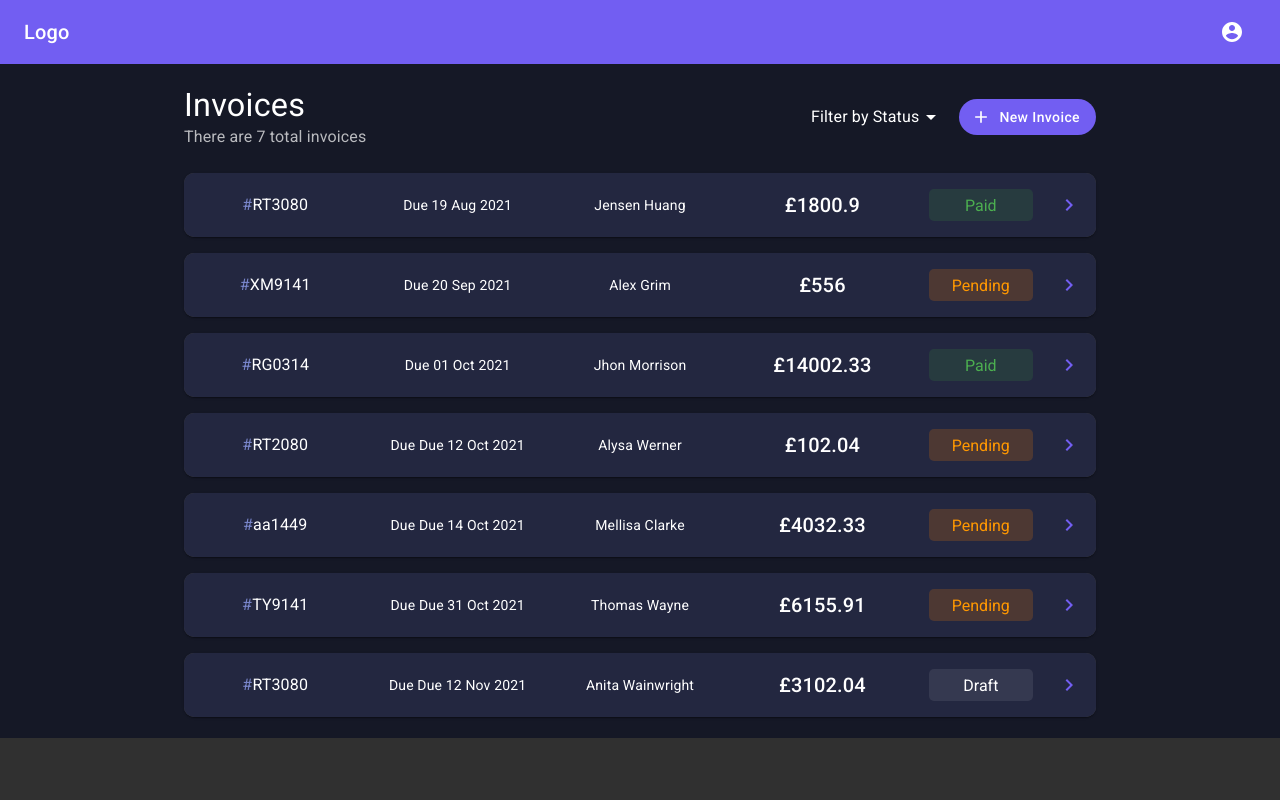
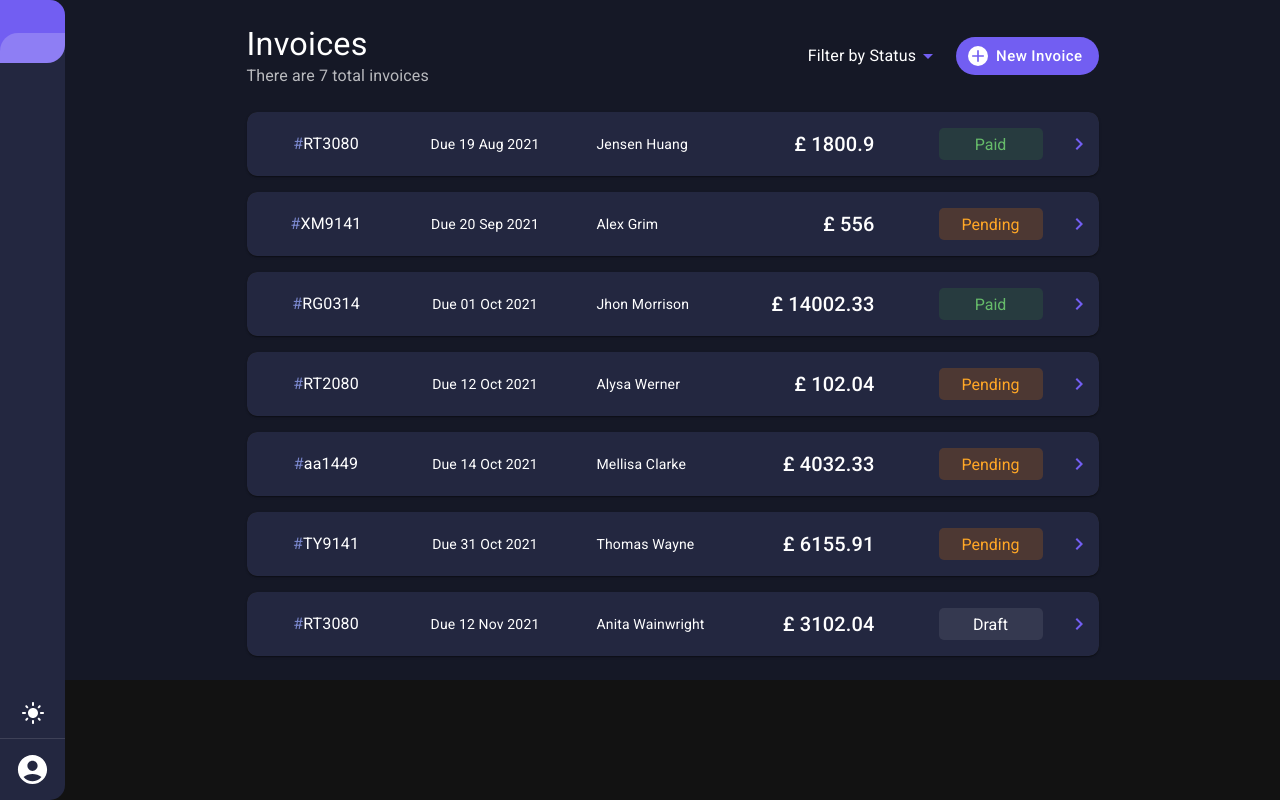
Before and after one commit to LeonelCurti/invoice-app, a React (Create React App) app: page / in a window 1280 px wide. Built offline with nearby package versions, Linux system fonts and the light colour scheme.

Commit message:
Added main layout, sidebar and topbar with responsive functionality

```diff
--- a/package.json
+++ b/package.json
@@ -3,8 +3,10 @@
   "version": "0.1.0",
   "private": true,
   "dependencies": {
-    "@material-ui/core": "^4.12.3",
-    "@material-ui/icons": "^4.11.2",
+    "@emotion/react": "^11.4.1",
+    "@emotion/styled": "^11.3.0",
+    "@mui/icons-material": "^5.0.0",
+    "@mui/material": "^5.0.0",
     "@testing-library/jest-dom": "^5.14.1",
     "@testing-library/react": "^11.2.7",
     "@testing-library/user-event": "^12.8.3",
--- a/public/index.html
+++ b/public/index.html
@@ -3,17 +3,13 @@
   <head>
     <meta charset="utf-8" />
     <link rel="icon" href="%PUBLIC_URL%/favicon.ico" />
-    <meta name="viewport" content="width=device-width, initial-scale=1" />
+    <meta name="viewport" content="initial-scale=1, width=device-width" />
     <meta name="theme-color" content="#000000" />
     <meta
       name="description"
       content="Web site created using create-react-app"
     />
     <link rel="apple-touch-icon" href="%PUBLIC_URL%/logo192.png" />
-    <!--
-      manifest.json provides metadata used when your web app is installed on a
-      user's mobile device or desktop. See https://developers.google.com/web/fundamentals/web-app-manifest/
-    -->
     <link rel="manifest" href="%PUBLIC_URL%/manifest.json" />
     <link rel="stylesheet" href="https://fonts.googleapis.com/css?family=Roboto:300,400,500,700&display=swap" />
     <title>Invoice App</title>
--- a/src/App.js
+++ b/src/App.js
@@ -1,6 +1,7 @@
-import { ThemeProvider } from "@material-ui/styles";
+import { ThemeProvider } from "@mui/material/styles";
 import theme from "./styles/theme";
-import CssBaseline from "@material-ui/core/CssBaseline";
+import "./styles/App.css";
+import CssBaseline from "@mui/material/CssBaseline";
 import Routes from "./routes";
 
 function App() {
--- a/src/components/Layout.js
+++ b/src/components/Layout.js
@@ -1,37 +1,18 @@
-import React, { useState } from "react";
-// import clsx from "clsx";
-import { makeStyles, useTheme } from "@material-ui/styles";
-import { useMediaQuery } from "@material-ui/core";
+import React from "react";
 import Sidebar from "./Sidebar";
 import TopBar from "./TopBar";
+import Box from "@mui/material/Box";
 
-const useStyles = makeStyles((theme) => ({
-  root: {
-    // height: "100%",
-    // paddingTop: 56,
-    // [theme.breakpoints.up("sm")]: {
-    //   paddingTop: 64,
-    // },
-  },
-  content: {
-    // height: "100%",
-  },
-}));
+const drawerWidth = 65;
 
 const Layout = (props) => {
-  const classes = useStyles();
-  const theme = useTheme();
-  const isDesktop = useMediaQuery(theme.breakpoints.up("lg"), {
-    defaultMatches: true,
-  });
   return (
-    <div className={classes.root}>
+    <Box sx={{ display: "flex", flexDirection: { xs: "column", md: "row" } }}>
       <TopBar />
-
-      <Sidebar />
-      <main className={classes.content}>{props.children}</main>
-    </div>
+      <Sidebar drawerWidth={drawerWidth} />
+      <Box sx={{ flexGrow: 1 }}>{props.children}</Box>
+    </Box>
   );
 };
 
-export default Layout
+export default Layout;
--- a/src/components/Sidebar.js
+++ b/src/components/Sidebar.js
@@ -1,11 +1,89 @@
-import React from 'react'
+import React from "react";
+import Box from "@mui/material/Box";
+import Drawer from "@mui/material/Drawer";
+import Divider from "@mui/material/Divider";
+import AccountCircle from "@mui/icons-material/AccountCircle";
+import LightModeIcon from "@mui/icons-material/LightMode";
+import IconButton from "@mui/material/IconButton";
+const SideBar = ({ drawerWidth }) => {
+  return (
+    <Drawer
+      sx={{
+        display: { xs: "none", md: "block" },
+        width: drawerWidth,
+        flexShrink: 0,
+        backgroundColor: "backgroundInvoicePage.main",
+        "& .MuiDrawer-paper": {
+          width: drawerWidth,
+          boxSizing: "border-box",
+          borderTopRightRadius: "15px",
+          borderBottomRightRadius: "15px",
+          backgroundColor: "#232740",
+          borderStyle: "none",
+        },
+      }}
+      variant="permanent"
+      anchor="left"
+    >
+      <Box
+        sx={{
+          display: "flex",
+          flexDirection: "column",
+          justifyContent: "space-between",
+          height: "100%",
+        }}
+      >
+        <Box
+          sx={{
+            backgroundColor: "primary.main",
+            borderBottomRightRadius: "18px",
+            height: 60,
+          }}
+        >
+          <Box
+            sx={{
+              height: "50%",
+              marginTop: "50%",
+              backgroundColor: "primary.light",
+              borderTopLeftRadius: "18px",
+              borderBottomRightRadius: "18px",
+            }}
+          />
+        </Box>
 
-const SideBar = () => {
-  return (
-    <div>
+        <Box
+          sx={{
+            display: "flex",
+            flexDirection: "column",
+            justifyContent: "center",
+            alignItems: "center",
+          }}
+        >
+          <IconButton
+            size="small"
+            aria-label="account of current user"
+            aria-controls="primary-search-account-menu"
+            aria-haspopup="true"
+            color="inherit"
+            sx={{ marginY: 1 }}
+          >
+            <LightModeIcon />
+          </IconButton>
+          <Divider width="100%" />
+          <IconButton
+            size="small"
+            aria-label="account of current user"
+            aria-controls="primary-search-account-menu"
+            aria-haspopup="true"
+            color="inherit"
+            sx={{ marginY: 1 }}
+          >
+            <AccountCircle fontSize="large" />
+          </IconButton>
+        </Box>
+      </Box>
+    </Drawer>
+  );
+};
 
-    </div>
-  )
-}
-
-export default SideBar
+export default SideBar;
--- a/src/components/TopBar.js
+++ b/src/components/TopBar.js
@@ -1,51 +1,75 @@
 import React from "react";
-import { makeStyles } from "@material-ui/core/styles";
-import {
-  AppBar,
-  Toolbar,
-  Hidden,
-  IconButton,
-  Avatar,
-  Typography,
-  Box,
-  Button,
-} from "@material-ui/core";
-import AccountCircle from "@material-ui/icons/AccountCircle";
-import MenuIcon from "@material-ui/icons/Menu";
-const useStyles = makeStyles((theme) => ({
-  root: {
-    // backgroundColor: theme.palette.common.white,
-    // borderBottom: `1px solid ${theme.palette.divider}`,
-  },
-  flexGrow: {
-    flexGrow: 1,
-  },
-  userNameText: {
-    // color: theme.palette.text.primary,
-    // fontWeight: theme.typography.fontWeightBold,
-    textTransform: "uppercase",
-  },
-  logoImg: {
-    width: theme.spacing(5),
-    height: theme.spacing(5),
-    alignItems: "center",
-  },
-}));
+import { AppBar, IconButton, Box } from "@mui/material";
+import AccountCircle from "@mui/icons-material/AccountCircle";
+import LightModeIcon from "@mui/icons-material/LightMode";
+import Divider from "@mui/material/Divider";
 const TopBar = () => {
-  const classes = useStyles();
   return (
-    <Box sx={{ flexGrow: 1 }}>
-      <AppBar position="static">
-        <Toolbar>
-          <Typography variant="h6" component="div">
-            Logo
-          </Typography>
+    <Box
+      sx={{
+        flexGrow: 1,
+        display: { xs: "block", md: "none" },
+        "& .MuiPaper-root": {
+          backgroundColor: "#232740",
+        },
+      }}
+    >
+      <AppBar position="static" sx={{ backgroundImage: "none" }}>
+        <Box
+          sx={{
+            display: "flex",
+            justifyContent: "space-between",
+          }}
+        >
+          <Box
+            sx={{
+              display: "flex",
+              flexDirection: "column",
+              justifyContent: "flex-end",
+              backgroundColor: "primary.main",
+              borderBottomRightRadius: "15px",
+              borderTopRightRadius: "15px",
+              width: 60,
+            }}
+          >
+            <Box
+              sx={{
+                height: "50%",
+                backgroundColor: "primary.light",
+                borderTopLeftRadius: "15px",
+                borderBottomRightRadius: "15px",
+              }}
+            />
+          </Box>
 
-          <div className={classes.flexGrow} />
-          <IconButton color="inherit">
-            <AccountCircle />
-          </IconButton>
-        </Toolbar>
+          <Box
+            sx={{
+              display: "flex",
+              "& .MuiIconButton-root:hover": {
+                backgroundColor: "transparent",
+              },
+            }}
+          >
+            <IconButton
+              size="small"
+              aria-label="account of current user"
+              aria-controls="primary-search-account-menu"
+              aria-haspopup="true"
+              color="inherit"
+              sx={{ padding: 2 }}
+            >
+              <LightModeIcon />
+            </IconButton>
+            <Divider orientation="vertical" />
+            <IconButton
+              size="small"
+              color="inherit"
+              sx={{ padding: 2 }}
+            >
+              <AccountCircle />
+            </IconButton>
+          </Box>
+        </Box>
       </AppBar>
     </Box>
   );
--- a/src/pages/Invoices/InvoiceCard.js
+++ b/src/pages/Invoices/InvoiceCard.js
@@ -1,58 +1,42 @@
 import React from "react";
-import clsx from "clsx";
 import {
   Typography,
-  useMediaQuery,
   Box,
   Grid,
   Card,
   CardActionArea,
   Chip,
-  Hidden,
-} from "@material-ui/core";
-// import Brightness1Icon from "@material-ui/icons/Brightness1";
-import { useTheme, makeStyles } from "@material-ui/core/styles";
-import KeyboardArrowRightIcon from "@material-ui/icons/KeyboardArrowRight";
-const useStyles = makeStyles((theme) => ({
-  root: {},
-  card: {
-    borderRadius: "10px",
-    [theme.breakpoints.up("sm")]: {
-      textAlign: "center",
-    },
-    transition: "0.6s",
-    "&:hover": {
-      boxShadow: "0 8px 16px 0 rgba(0,0,0,0.2)",
-    },
-  },
-  cardActionArea: {
+} from "@mui/material";
+import { styled } from "@mui/material/styles";
+import KeyboardArrowRightIcon from "@mui/icons-material/KeyboardArrowRight";
+
+const CardActionAreaStyle = styled(CardActionArea)(({ theme }) => ({
   backgroundColor: "#232740",
   minHeight: theme.spacing(8),
   padding: theme.spacing(1),
   [theme.breakpoints.down("sm")]: {
     paddingTop: theme.spacing(2),
     paddingBottom: theme.spacing(2),
-      paddingLeft: theme.spacing(3),
-      paddingRight: theme.spacing(3),
+    paddingLeft: theme.spacing(5),
+    paddingRight: theme.spacing(5),
   },
-    "&:hover": {
-      backgroundColor: "#242842",
+  "& :hover": {
+    backgroundColor: theme.palette.backgroundInvoicePage.dark,
   },
+}));
+
+const CardStyle = styled(Card)(({ theme }) => ({
+  borderRadius: "10px",
+  [theme.breakpoints.up("sm")]: {
+    textAlign: "center",
   },
-  arrowRightIcon: {
-    marginLeft: theme.spacing(3),
-    color: theme.palette.primary.main,
-  },
-  statusBullet: {
-    display: "inline-block",
-    borderRadius: "50%",
-    flexGrow: 0,
-    flexShrink: 0,
-    height: theme.spacing(1),
-    width: theme.spacing(1),
-    backgroundColor: theme.palette.primary.main,
-  },
-  chip: {
+  transition: "0.7s",
+  // "& :hover": {
+  //   boxShadow: "0 8px 16px 0 rgba(0,0,0,0.2)",
+  // },
+}));
+
+const ChipStyle = styled(Chip)(({ theme }) => ({
   minWidth: theme.spacing(13),
   borderRadius: "5px",
   fontSize: "1rem",
@@ -63,56 +47,16 @@ const useStyles = makeStyles((theme) => ({
     paddingLeft: theme.spacing(1),
     paddingRight: theme.spacing(1),
   },
-  },
-  innerSpan: {
-    color: "#7986cb",
-  },
-  item1: {
-    order: 1,
-  },
-  item2: {
-    order: 2,
-    [theme.breakpoints.down("xs")]: {
-      order: 3,
-      "&.MuiGrid-item": {
-        paddingBottom: "0px",
-      },
-    },
-  },
-  item3: {
-    order: 3,
-    [theme.breakpoints.down("xs")]: {
-      order: 2,
-      textAlign: "center",
-    },
-  },
-  item4: {
-    order: 4,
-    [theme.breakpoints.down("xs")]: {
-      order: 5,
-      "&.MuiGrid-item": {
-        paddingTop: "0px",
-      },
-    },
-  },
-  item5: {
-    order: 5,
-    [theme.breakpoints.down("xs")]: {
-      order: 4,
-      position: "relative",
-      top: "20px",
-    },
-  },
-  paid: {
+  "&.paid": {
     color: theme.palette.success.main,
     backgroundColor: "rgba(56, 142, 60, 0.2)",
     borderStyle: "none",
   },
-  draft: {
+  "&.draft": {
     backgroundColor: "rgba(213, 213, 213, 0.1)",
     borderStyle: "none",
   },
-  pending: {
+  "&.pending": {
     color: theme.palette.warning.main,
     backgroundColor: "rgba(245, 124, 0, 0.2)",
     borderStyle: "none",
@@ -120,55 +64,102 @@ const useStyles = makeStyles((theme) => ({
 }));
 
 export default function InvoiceCard(props) {
-  const classes = useStyles();
   const { id, date, customer, totalAmount, status } = props.invoice;
-  const theme = useTheme();
-
   const upperCaseFirstLetter = (str) =>
     str.charAt(0).toUpperCase() + str.slice(1);
-  const matchesSm = useMediaQuery(theme.breakpoints.up("sm"));
 
   return (
-    <div className={classes.root}>
-      <Card className={classes.card}>
-        <CardActionArea className={classes.cardActionArea}>
+    <CardStyle>
+      <CardActionAreaStyle>
         <Grid
           container
           direction="row"
-            justifyContent="flex-start"
+          justifyContent="center"
           alignItems="center"
-            spacing={matchesSm ? 2 : 1}
+          spacing={{ xs: 1, sm: 2 }}
         >
-            <Grid item xs={6} sm className={classes.item1}>
+          <Grid item xs={6} sm sx={{ order: 1 }}>
             <Typography>
-                <span className={classes.innerSpan}>#</span>
+              <span style={{ color: "#7986cb" }}>#</span>
               {id}
             </Typography>
           </Grid>
-            <Grid item xs={6} sm className={classes.item2}>
+          <Grid
+            item
+            xs={6}
+            sm
+            sx={{
+              order: { xs: 3, sm: 2 },
+              "&.MuiGrid-item": {
+                paddingBottom: { xs: "0px" },
+              },
+            }}
+          >
             <Typography variant="body2"> {`Due ${date}`}</Typography>
           </Grid>
-            <Grid item xs={6} sm className={classes.item3}>
-              <Typography variant="body2">{customer}</Typography>
+          <Grid
+            item
+            xs={6}
+            sm
+            sx={{
+              order: { xs: 2, sm: 3 },
+              textAlign: { xs: "right", sm: "left" },
+            }}
+          >
+            <Typography sx={{ paddingLeft: { sm: 2, md: 3 } }} variant="body2">
+              {customer}
+            </Typography>
           </Grid>
-            <Grid item xs={6} sm className={classes.item4}>
-              <Typography variant="h6">£{totalAmount}</Typography>
+          <Grid
+            item
+            xs
+            sm
+            sx={{
+              textAlign: { sm: "right" },
+              order: { xs: 5, sm: 4 },
+              paddingRight: { sm: 2, md: 6 },
+              "& .MuiGrid-item": {
+                paddingTop: { xs: 0, sm: "initial" },
+              },
+            }}
+          >
+            <Typography variant="h6">
+              <span>£</span> {totalAmount}
+            </Typography>
           </Grid>
-            <Grid item xs={6} sm className={classes.item5}>
-              <Box display="flex" justifyContent="center" alignItems="center">
-                <Chip
+          <Grid
+            item
+            xs={6}
+            sm
+            sx={{
+              order: { xs: 4, sm: 5 },
+              position: { xs: "relative", sm: "static" },
+              top: { xs: "20px" },
+            }}
+          >
+            <Box
+              display="flex"
+              //justifyContent="center"
+              alignItems="center"
+              sx={{ justifyContent: { xs: "right", sm: "center" } }}
+            >
+              <ChipStyle
                 label={upperCaseFirstLetter(status)}
                 variant="outlined"
-                  className={clsx(classes.chip, classes[status])}
+                className={status}
               />
-                <Hidden xsDown>
-                  <KeyboardArrowRightIcon className={classes.arrowRightIcon} />
-                </Hidden>
+
+              <KeyboardArrowRightIcon
+                sx={{
+                  marginLeft: { sm: 1, md: 3 },
+                  color: "primary.main",
+                  display: { xs: "none", sm: "block" },
+                }}
+              />
             </Box>
           </Grid>
         </Grid>
-        </CardActionArea>
-      </Card>
-    </div>
+      </CardActionAreaStyle>
+    </CardStyle>
   );
 }
--- a/src/pages/Invoices/TopMenu.js
+++ b/src/pages/Invoices/TopMenu.js
@@ -7,29 +7,23 @@ import {
   useMediaQuery,
   Box,
   FormControl,
-} from "@material-ui/core";
-import { useTheme, makeStyles } from "@material-ui/core/styles";
-import Add from "@material-ui/icons/Add";
-
-const useStyles = makeStyles((theme) => ({
-  root: {},
-  formControl: {
-    [theme.breakpoints.up("sm")]: {
-      marginLeft: theme.spacing(1),
-    },
-    minWidth: 80,
-  },
-}));
+} from "@mui/material";
+import { useTheme } from "@mui/material/styles";
+import Add from "@mui/icons-material/Add";
 
 export default function TopMenu() {
-  const classes = useStyles();
   const theme = useTheme();
   const matches = useMediaQuery(theme.breakpoints.up("sm"));
   const [filter, setFilter] = React.useState("");
 
   const handleChange = (event) => {
+    console.log(event.target.value);
     setFilter(event.target.value);
   };
+  // const handleClose = (event) => {
+  //   console.log(event.target.value);
+  //   // setFilter(event.target.value);
+  // };
 
   return (
     <Box display="flex" alignItems="center">
@@ -40,12 +34,29 @@ export default function TopMenu() {
         </Typography>
       </Box>
       <Box display="flex" alignItems="center">
-        <FormControl className={classes.formControl}>
+        <FormControl
+          variant="standard"
+          sx={{
+            marginLeft: {
+              sm: 1,
+            },
+            minWidth: 80,
+          }}
+        >
           <Select
             value={filter}
             labelId="simple-select-label"
             displayEmpty
             id="simple-select"
+            sx={{
+              textAlign: "right",
+              "& .MuiSelect-icon": {
+                color: "primary.main",
+              },
+              "& .MuiSelect-select:focus": {
+                backgroundColor: "backgroundInvoicePage.main",
+              },
+            }}
             disableUnderline
             onChange={handleChange}
             inputProps={{ "aria-label": "Without label" }}
@@ -62,7 +73,16 @@ export default function TopMenu() {
         <Box ml={2}>
           <Button
             variant="contained"
-            style={{ textTransform: "none", borderRadius:'20px' }}
+            sx={{
+              textTransform: "none",
+              borderRadius: "20px",
+              fontSize:{xs:16,sm:15},
+              '& .MuiSvgIcon-root':{
+                backgroundColor:'white',
+                borderRadius:'10px',
+                color:'primary.main'
+              }
+            }}
             color="primary"
             disableElevation
             startIcon={<Add />}
--- a/src/pages/Invoices/data.js
+++ b/src/pages/Invoices/data.js
@@ -22,28 +22,28 @@ const data = [
   },
   {
     id: "RT2080",
-    date: "Due 12 Oct 2021",
+    date: "12 Oct 2021",
     customer: "Alysa Werner",
     totalAmount: 102.04,
     status: "pending",
   },
   {
     id: "aa1449",
-    date: "Due 14 Oct 2021",
+    date: "14 Oct 2021",
     customer: "Mellisa Clarke",
     totalAmount: 4032.33,
     status: "pending",
   },
   {
     id: "TY9141",
-    date: "Due 31 Oct 2021",
+    date: "31 Oct 2021",
     customer: "Thomas Wayne",
     totalAmount: 6155.91,
     status: "pending",
   },
   {
     id: "RT3080",
-    date: "Due 12 Nov 2021",
+    date: "12 Nov 2021",
     customer: "Anita Wainwright",
     totalAmount: 3102.04,
     status: "draft",
--- a/src/pages/Invoices/index.js
+++ b/src/pages/Invoices/index.js
@@ -1,40 +1,41 @@
 import React from "react";
-import { Container, Box } from "@material-ui/core";
-import { makeStyles } from "@material-ui/core/styles";
+import { Container, Box } from "@mui/material";
 import demoData from "./data";
 import TopMenu from "./TopMenu";
 import InvoiceCard from "./InvoiceCard";
 import Layout from "../../components/Layout";
-const useStyles = makeStyles((theme) => ({
-  root: {
-    backgroundColor: "#151826",
-    height: "100%",
-    paddingTop: "1.5em",
-    paddingBottom: "1.5em",
-  },
-  cardContainer: {
-    "&:not(:last-child)": {
-      marginBottom: theme.spacing(2),
-    },
-  },
-}));
+
 
 export default function Test() {
-  const classes = useStyles();
+
   return (
     <Layout>
-      <div className={classes.root}>
+      <Box
+        sx={{
+          backgroundColor: "backgroundInvoicePage.main",
+          height: "100%",
+          paddingTop: "1.5em",
+          paddingBottom: "1.5em",
+        }}
+      >
         <Container maxWidth="md">
           <TopMenu />
           <Box mt={3}>
             {demoData.map((invoice, i) => (
-              <div key={i} className={classes.cardContainer}>
+              <Box
+                key={i}
+                sx={{
+                  "&:not(:last-child)": {
+                    marginBottom: 2,
+                  },
+                }}
+              >
                 <InvoiceCard invoice={invoice} />
-              </div>
+              </Box>
             ))}
           </Box>
         </Container>
-      </div>
+      </Box>
     </Layout>
   );
 }
--- a/src/pages/NotFound/NotFound.js
+++ b/src/pages/NotFound/NotFound.js
@@ -1,46 +1,13 @@
-import React from 'react';
-import { makeStyles } from '@material-ui/styles';
-import { Grid, Typography } from '@material-ui/core';
-
-const useStyles = makeStyles(theme => ({
-  root: {
-    padding: theme.spacing(4)
-  },
-  content: {
-    // paddingTop: 150,
-    textAlign: 'center'
-  },
-  image: {
-    marginTop: 50,
-    display: 'inline-block',
-    maxWidth: '100%',
-    width: 560
-  }
-}));
+import React from "react";
+import { Typography, Container } from "@mui/material";
 
 const NotFound = () => {
-  const classes = useStyles();
-
   return (
-    <div className={classes.root}>
-      <Grid
-        container
-        justify="center"
-        spacing={4}
-      >
-        <Grid
-          item
-          lg={6}
-          xs={12}
-        >
-          <div className={classes.content}>
-            <Typography variant="h3">
-              404: The page you are looking for isn’t here
-            </Typography>
-          </div>
-        </Grid>
-      </Grid>
-    </div>
+    <Container maxWidth="sm" sx={{ mt: 8 }}>
+      <Typography variant="h4" sx={{ textAlign: "center" }}>
+        404: The page you are looking for isn’t here
+      </Typography>
+    </Container>
   );
 };
 
--- a/src/styles/theme.js
+++ b/src/styles/theme.js
@@ -1,12 +1,12 @@
-import { createTheme, responsiveFontSizes } from "@material-ui/core";
+import { createTheme, responsiveFontSizes } from "@mui/material";
 
 const theme = createTheme({
   palette: {
     primary: { main: "#725EF2" },
     secondary: { main: "#e64a19" },
     error: { main: "#FF1654" },
-    // background: { default: "#f5f7fb" },
-    type: "dark",
+    backgroundInvoicePage: { main: "#151826" },
+    mode: "dark",
   },
   typography: {
     useNextVariants: true,
```
Also changed, not shown: 1 other file (tests, documents, lock files or other folders). Lines whose indentation alone changed are shown as unchanged.
